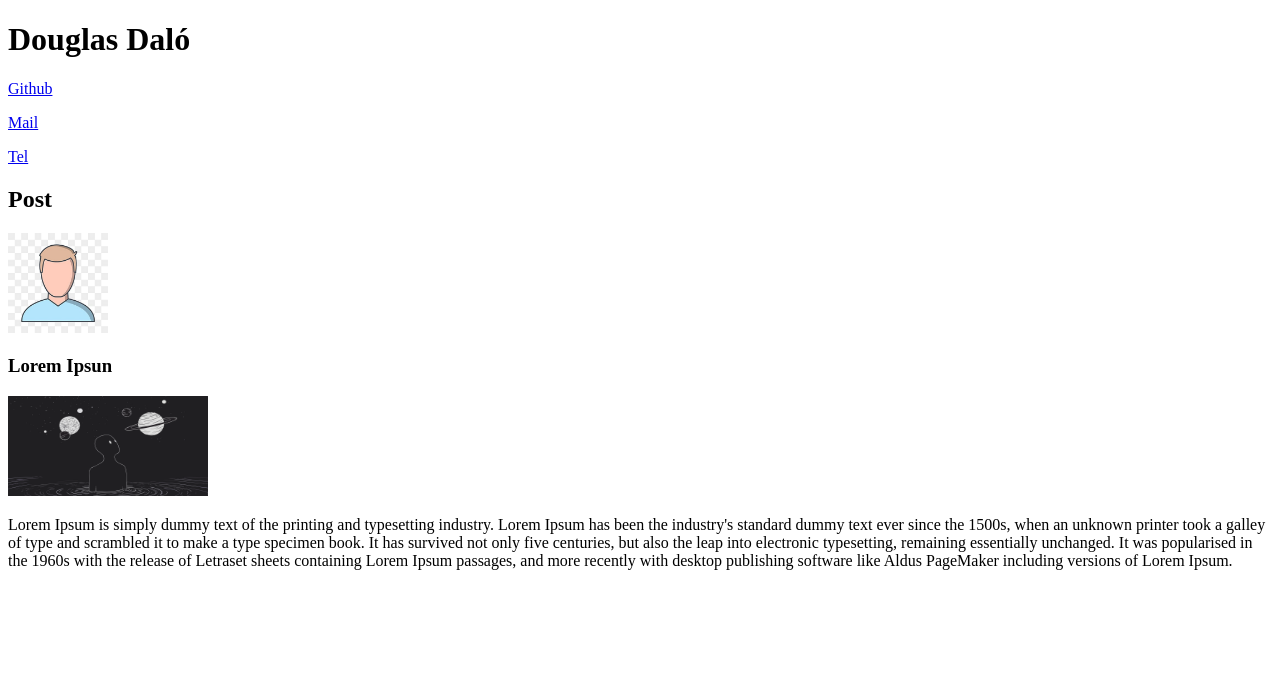
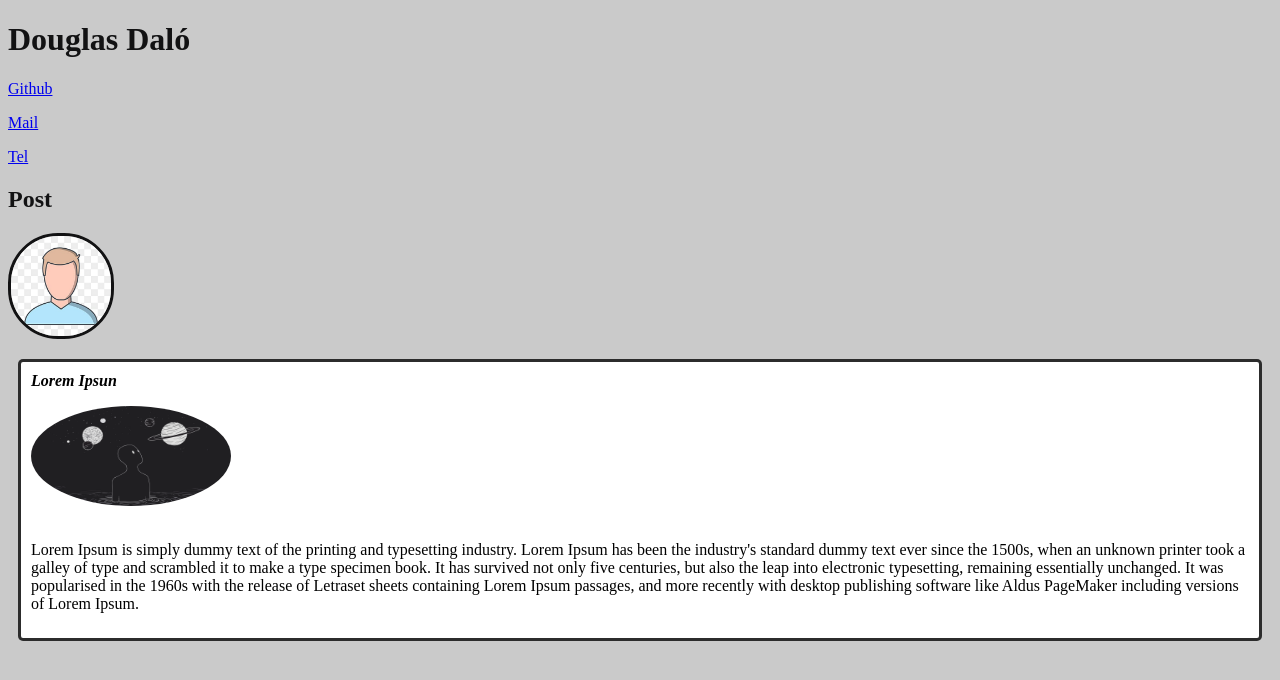
Before and after one commit to dougdalo/dio-desafio-github-primeiro-repositorio, a plain HTML site: page Projeto-web-pag/index.html in a window 1280 px wide. Drawn offline with Linux system fonts and the light colour scheme.

Commit message:
altera CSS

```diff
--- a/Projeto-web-pag/index.html
+++ b/Projeto-web-pag/index.html
@@ -5,25 +5,26 @@
   <meta http-equiv="X-UA-Compatible" content="IE=edge">
   <meta name="viewport" content="width=device-width, initial-scale=1.0">
   <title>Douglas Daló</title>
+  <link rel="stylesheet" href="style.css">
 </head>
-<body>
+<body id="corpo">
   <header>
-    <h1>Douglas Daló</h1>
+    <h1 id="titulo">Douglas Daló</h1>
       <p><a href="https://github.com/dougdalo" target="_blank">Github</a></p>
       <p><a href="mailto:dougdalo@gmail.com">Mail</a></p>
       <p><a href="tel:+5547999330248">Tel</a></p>
   </header>
   <section>
     <header>
-      <h2>Post</h2>
-      <p><img src="images/avatar-vector-icon-png_276860.jpg" alt="Avatar" width="100" height="100"></p>
+      <h2 class="subtitle">Post</h2>
+      <p><img src="images/avatar-vector-icon-png_276860.jpg" alt="Avatar" width="100" height="100" class="photo"></p>
     </header>
-    <article>
+    <article  class="post">
       <header>
 
-        <h3><strong>Lorem Ipsun</strong></h3>
-        <p><img src="images/elqlyrb492u71.png" alt="img teste"width="200" height="100"></p>
-        <p>Lorem Ipsum is simply dummy text of the printing and typesetting industry. Lorem Ipsum has been the industry's standard dummy text ever since the 1500s, when an unknown printer took a galley of type and scrambled it to make a type specimen book. It has survived not only five centuries, but also the leap into electronic typesetting, remaining essentially unchanged. It was popularised in the 1960s with the release of Letraset sheets containing Lorem Ipsum passages, and more recently with desktop publishing software like Aldus PageMaker including versions of Lorem Ipsum.
+        <h3 class="post_title"><strong>Lorem Ipsun</strong></h3>
+        <p><img src="images/elqlyrb492u71.png" alt="img teste"width="200" height="100" class="post_image"></p>
+        <p class="post_content">Lorem Ipsum is simply dummy text of the printing and typesetting industry. Lorem Ipsum has been the industry's standard dummy text ever since the 1500s, when an unknown printer took a galley of type and scrambled it to make a type specimen book. It has survived not only five centuries, but also the leap into electronic typesetting, remaining essentially unchanged. It was popularised in the 1960s with the release of Letraset sheets containing Lorem Ipsum passages, and more recently with desktop publishing software like Aldus PageMaker including versions of Lorem Ipsum.
         </p>
       </header>
     </article>
--- /dev/null
+++ b/Projeto-web-pag/style.css
@@ -0,0 +1,32 @@
+body{
+  background-color: rgb(202, 202, 202);
+}
+#titulo, .subtitle, .posttitle{
+  color: rgb(18, 18, 19);
+}
+.photo{
+  border-radius: 50px;
+  border: 3px solid rgb(18, 18, 19);
+}
+.post_title{
+  font-size: 16px;
+  font-style: italic;
+  margin: 0;
+  margin-bottom: 15px;
+}
+.post{
+  background-color: white;
+  padding: 10px;
+  border: 3px solid rgba(0, 0, 0, 0.829);
+  margin: 10px;
+  border-radius: 5px;
+}
+.post_content{
+  margin: 0;
+  margin-bottom: 15px;
+}
+.post_image{
+  margin-bottom: 15px;
+  border-radius: 50%;
+  margin: 3px solid black;
+}
```
